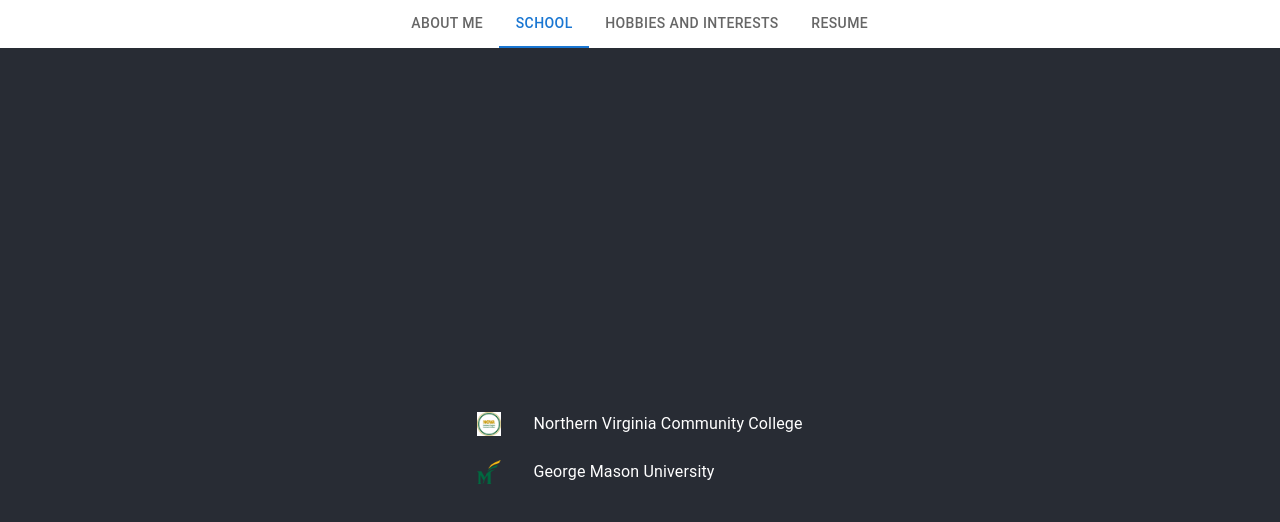
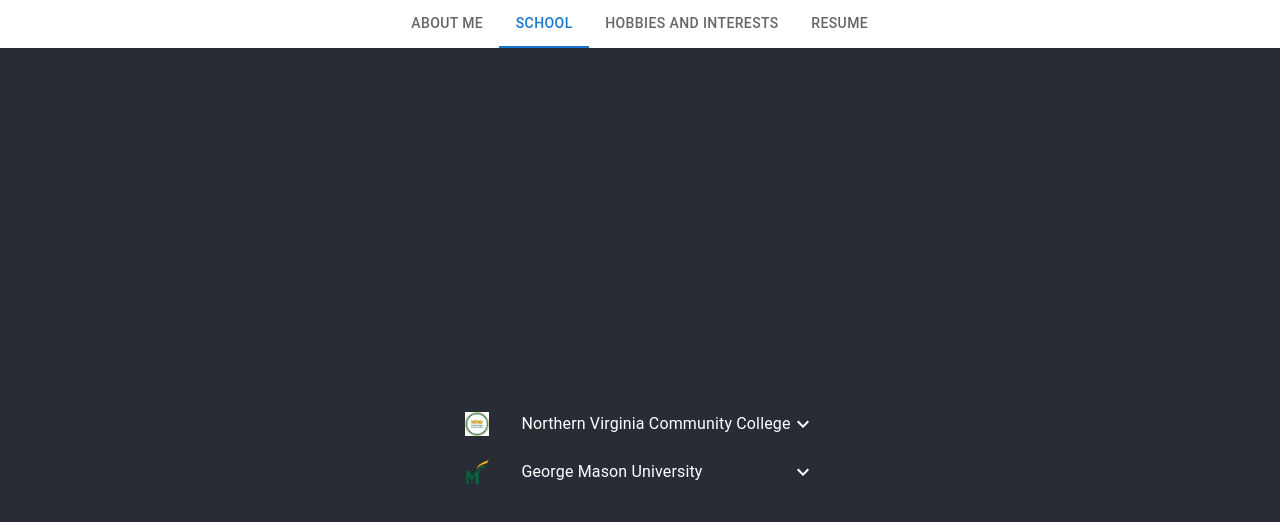
Before and after one commit to btalastas/btal-website, a React (Create React App) app: page / in a window 1280 px wide. Both pictures are taken after a click on the tab "SCHOOL". Shown: the top 522 px of the page. Built offline with nearby package versions, Linux system fonts and the light colour scheme.

Commit message:
updated school component

```diff
--- a/package.json
+++ b/package.json
@@ -5,6 +5,7 @@
   "dependencies": {
     "@emotion/react": "^11.11.4",
     "@emotion/styled": "^11.11.0",
+    "@mui/icons-material": "^5.15.12",
     "@mui/material": "^5.15.12",
     "@react-pdf/renderer": "^3.3.8",
     "@testing-library/jest-dom": "^5.17.0",
--- a/src/components/School.js
+++ b/src/components/School.js
@@ -1,30 +1,133 @@
 import * as React from "react";
 import List from "@mui/material/List";
 import ListItem from "@mui/material/ListItem";
+import ListItemButton from "@mui/material/ListItemButton";
+import ListItemIcon from "@mui/material/ListItemIcon";
 import ListItemText from "@mui/material/ListItemText";
-import ListItemIcon from "@mui/material/ListItemIcon";
+import Collapse from "@mui/material/Collapse";
+import Grid from "@mui/material/Grid";
+import Box from "@mui/material/Box";
+import { ExpandLess, ExpandMore } from "@mui/icons-material";
 import nvcc from "../assets/icons/nvcc.jpeg";
 import gmu from "../assets/icons/gmu.png";
 
+function CourseworkGrid({ coursework }) {
+  return (
+    <Box pl={7}>
+      {" "}
+      {/* Adjust left padding to align with other list items */}
+      <Grid container spacing={1}>
+        {coursework.map((course, index) => (
+          <Grid item xs={4} key={index}>
+            {/* Wrapping the text in a ListItemText for consistent styling */}
+            <ListItemText primary={`• ${course}`} />
+          </Grid>
+        ))}
+      </Grid>
+    </Box>
+  );
+}
+
 export default function NestedList() {
+  const [open, setOpen] = React.useState(null);
+
+  const handleClick = (id) => {
+    setOpen(open === id ? null : id);
+  };
+
   const schools = [
-    { id: 1, text: "Northern Virginia Community College", icon: nvcc },
-    { id: 2, text: "George Mason University", icon: gmu },
+    {
+      id: 1,
+      text: "Northern Virginia Community College",
+      icon: nvcc,
+      degree: "Associate of Science, Computer Science",
+      details: {
+        yearsAttended: "Aug 2014 - May 2021",
+        coursework: [
+          "Intro to CS",
+          "Calculus",
+          "Linear Algebra",
+          "Chemistry I/II",
+        ],
+        gpa: "N/A",
+      },
+    },
+    {
+      id: 2,
+      text: "George Mason University",
+      icon: gmu,
+      degree: "Bachelor of Science, Computer Science",
+      details: {
+        yearsAttended: "Aug 2021 - Present",
+        coursework: [
+          "Algorithms Analysis",
+          "Operating Systems",
+          "Data Structures",
+          "Data Mining",
+          "Computer Vision",
+          "Software Engineering",
+          "Synthesis of Ethics and Law for the Computing Professional",
+          "Computer Communications and Networking",
+          "Database Concepts",
+          "Secure Programming and Systems",
+        ],
+        gpa: "3.15",
+      },
+    },
   ];
 
   return (
+    // <List>
+    //   {schools.map((item) => (
+    //     <ListItem key={item.id}>
+    //       <ListItemIcon>
+    //         {/* Use any icon here. For a bullet point, you might use a dot or circle. */}
+    //         {/* For example, using Material Icons: */}
+    //         {/* <FiberManualRecordIcon fontSize="small" /> */}
+    //         {/* Make sure to import the icon at the top if you use one. */}
+    //         <img src={item.icon} alt="Icon" style={{ width: 24, height: 24 }} />
+    //       </ListItemIcon>
+    //       <ListItemText primary={item.text} />
+    //     </ListItem>
+    //   ))}
+    // </List>
     <List>
-      {schools.map((item) => (
-        <ListItem key={item.id}>
-          <ListItemIcon>
-            {/* Use any icon here. For a bullet point, you might use a dot or circle. */}
-            {/* For example, using Material Icons: */}
-            {/* <FiberManualRecordIcon fontSize="small" /> */}
-            {/* Make sure to import the icon at the top if you use one. */}
-            <img src={item.icon} alt="Icon" style={{ width: 24, height: 24 }} />
-          </ListItemIcon>
-          <ListItemText primary={item.text} />
-        </ListItem>
+      {schools.map((school) => (
+        <React.Fragment key={school.id}>
+          <ListItem disablePadding>
+            <ListItemButton onClick={() => handleClick(school.id)}>
+              <ListItemIcon>
+                <img
+                  src={school.icon}
+                  alt="Icon"
+                  style={{ width: 24, height: 24 }}
+                />
+              </ListItemIcon>
+              <ListItemText primary={school.text} />
+              {open === school.id ? <ExpandLess /> : <ExpandMore />}
+            </ListItemButton>
+          </ListItem>
+          <Collapse in={open === school.id} timeout="auto" unmountOnExit>
+            <List component="div" disablePadding>
+              <ListItem>
+                <ListItemText inset primary={`Degree: ${school.degree}`} />
+              </ListItem>
+              <ListItem>
+                <ListItemText
+                  inset
+                  primary={`Years Attended: ${school.details.yearsAttended}`}
+                />
+              </ListItem>
+              <ListItem>
+                <ListItemText inset primary="Relevant Coursework" />
+                <CourseworkGrid coursework={school.details.coursework} />
+              </ListItem>
+              <ListItem>
+                <ListItemText inset primary={`GPA: ${school.details.gpa}`} />
+              </ListItem>
+            </List>
+          </Collapse>
+        </React.Fragment>
       ))}
     </List>
   );
```
Also changed, not shown: 1 other file (tests, documents, lock files or other folders).
